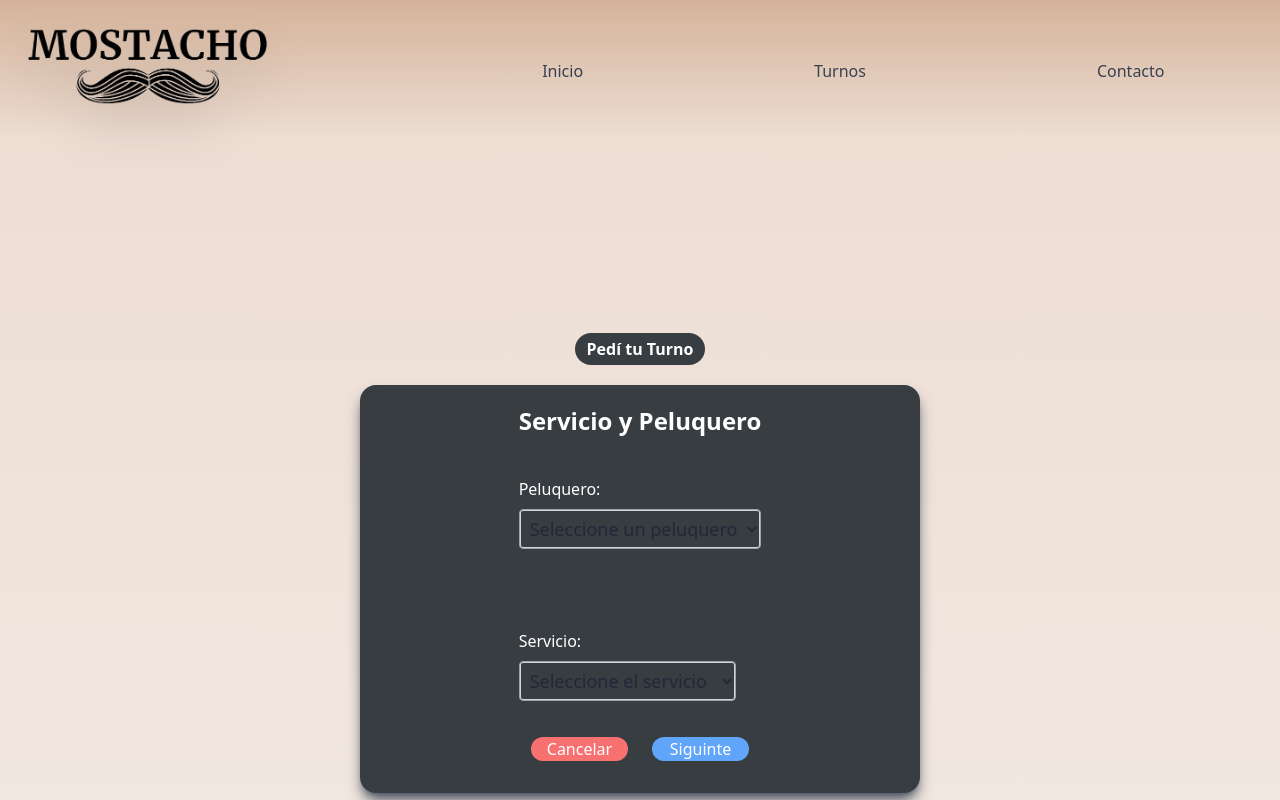
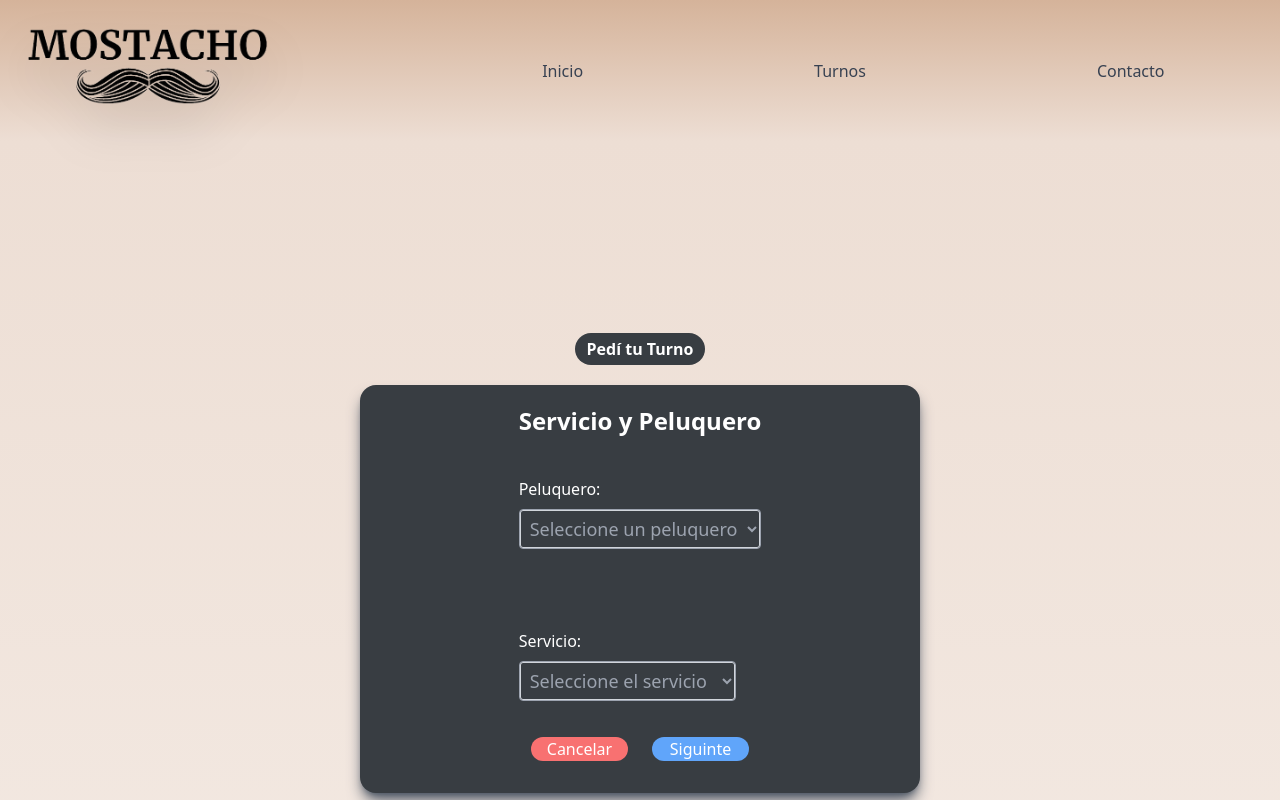
Before and after one commit to agusspuertas/mostacho_Barber, a React (Vite) app: page / in a window 1280 px wide. Both pictures are taken after a click on the button "Pedí tu Turno". Shown: the top 800 px of the page. Built offline with nearby package versions, Linux system fonts and the light colour scheme.

Commit message:
Changed text-color to the form

```diff
--- a/src/components/footer/Footer.jsx
+++ b/src/components/footer/Footer.jsx
@@ -12,7 +12,7 @@ function Footer() {
         </div>
 
         <div className='w-[20rem] h-[11rem]  rounded-xl shadow-lg shadow-gray-400 bg-[#383D42] mx-2 my-8 md:mx-3 lg:m-0'>
-          <h1 className='text-2xl bg-[#383D42] text-[#f65a5a] text-center rounded-t-xl font-serif'>Ubicación</h1>
+          <h1 className='text-2xl bg-[#383D42] text-[#e06161] text-center rounded-t-xl font-serif'>Ubicación</h1>
           <ul className='text-[#F5F5F5] font-sans font-light  mt-3'>
             <li className='text-center'>-Chacabuco 232</li>
             <li className='text-center'>-Godoy Cruz</li>
@@ -39,7 +39,7 @@ function Footer() {
       </article>
 
 
-      <article className='flex flex-col  m-auto justify-center mt-auto bg-gradient-to-t from-[#E1C9B7] '>
+      <article className='flex flex-col  m-auto justify-center mt-10 bg-gradient-to-t from-[#E1C9B7] '>
         <p className='text-gray-600 text-center'>&copy; 2023 MostachoBarberia - All rights reserved.</p>
         <img className='w-20 m-auto mb-1 mt-1' src="./public/Logo_SoloMostacho.png" alt="Logo_Bigote" />
       </article>
--- a/src/components/main/Form.jsx
+++ b/src/components/main/Form.jsx
@@ -62,7 +62,7 @@ const Formulario = () => {
                 <div className='flex flex-col'>
                   <label className='mt-10 mb-2 text-white' For="BarberSelect">Peluquero:</label>
 
-                  <select ref={selectRef} className='mr-auto text-lg max-w-min bg-[#383D42] p-1.5 border border-gray-400 rounded  ring-1 ring-inset ring-gray-300 focus:outline-none focus:border-blue-500' name="barbers" id="Select1">
+                  <select ref={selectRef} className='mr-auto text-lg max-w-min bg-[#383D42] p-1.5 border text-gray-400 border-gray-400 rounded  ring-1 ring-inset ring-gray-300 focus:outline-none focus:border-blue-500' name="barbers" id="Select1">
 
                     <option value="" hidden >Seleccione un peluquero</option>
                     <option value="1">Eric Mota</option>
@@ -77,7 +77,7 @@ const Formulario = () => {
                 <div className='flex flex-col'>
                   <label className='mt-20 mb-2 text-white' For="ServisSelect">Servicio:</label>
 
-                  <select ref={selectRef} className='mr-auto text-lg max-w-min bg-[#383D42] p-1.5 border border-gray-400 rounded  ring-1 ring-inset ring-gray-300 focus:outline-none focus:border-blue-500'>
+                  <select ref={selectRef} className='mr-auto text-lg max-w-min bg-[#383D42] text-gray-400 p-1.5 border border-gray-400 rounded  ring-1 ring-inset ring-gray-300 focus:outline-none focus:border-blue-500'>
 
                     <option value="" hidden >Seleccione el servicio </option>
                     <option value="1">Corte de Pelo</option>
@@ -119,7 +119,7 @@ const Formulario = () => {
                 </div>
                 <label className='mt-10 text-white' For="ServisSelect">Seleccione la Hora:</label>
 
-                <select ref={selectRef} className='text-lg max-w-min mr-auto mt-2 border border-gray-400  ring-1 ring-inset ring-gray-300 bg-[#383D42] rounded focus:outline-none focus:border-blue-500 p-1.5' name="servis" id="Select2">
+                <select ref={selectRef} className='text-lg max-w-min mr-auto mt-2 border border-gray-400 text-gray-400 ring-1 ring-inset ring-gray-300 bg-[#383D42] rounded focus:outline-none focus:border-blue-500 p-1.5' name="servis" id="Select2">
 
                   <option value="" hidden>Elíge la Hora</option>
                   <option value="hora1">13:00</option>
```
